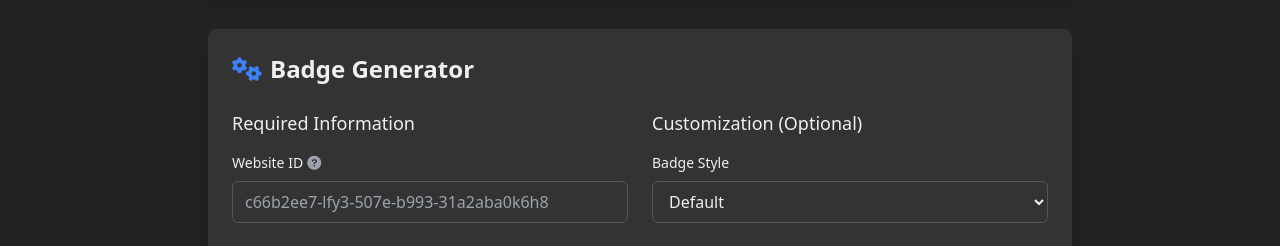
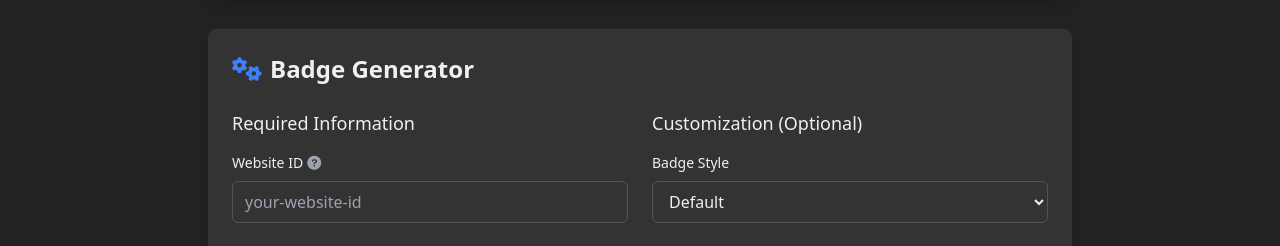
Before and after one commit to bellmano/umami-github-badges, a website: page index.html in a window 1280 px wide. Shown: the part 496-742 px from the top of the page. Drawn offline with nearby package versions, Linux system fonts and the light colour scheme.

Commit message:
Update placeholder for website ID input field for clarity

```diff
--- a/index.html
+++ b/index.html
@@ -72,7 +72,7 @@
                                     <button type="button" class="tooltip-close"><i class="fas fa-times"></i></button>
                                 </div>
                             </div>
-                            <input type="text" id="websiteId" placeholder="c66b2ee7-lfy3-507e-b993-31a2aba0k6h8"
+                            <input type="text" id="websiteId" placeholder="your-website-id"
                                    autocomplete="off"
                                    class="w-full px-3 py-2 border border-gray-300 rounded-md focus:outline-none focus:ring-2 focus:ring-blue-500">
                         </div>
```
